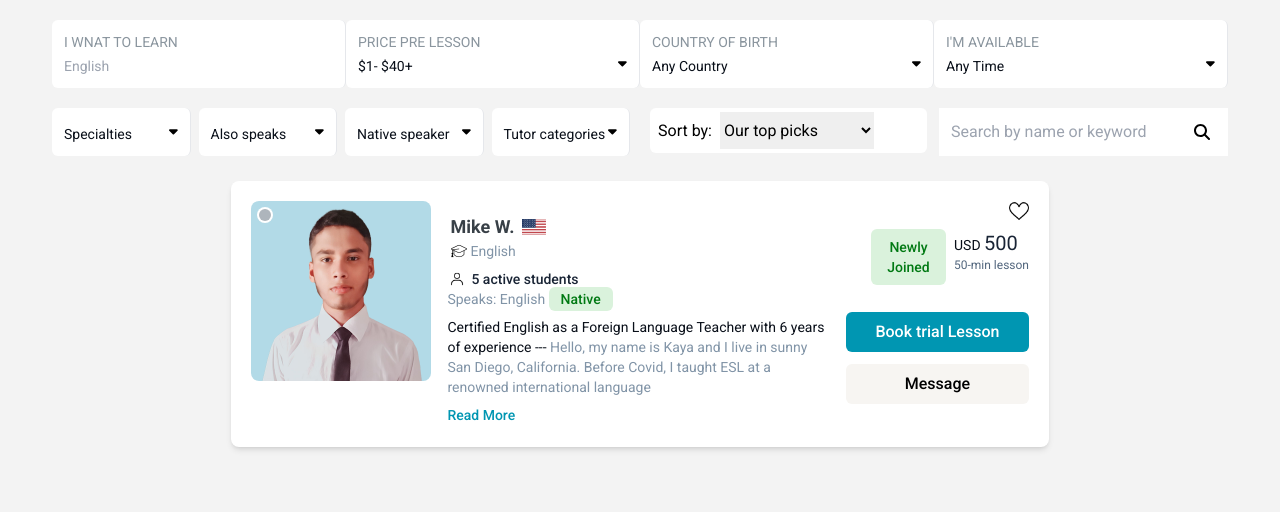
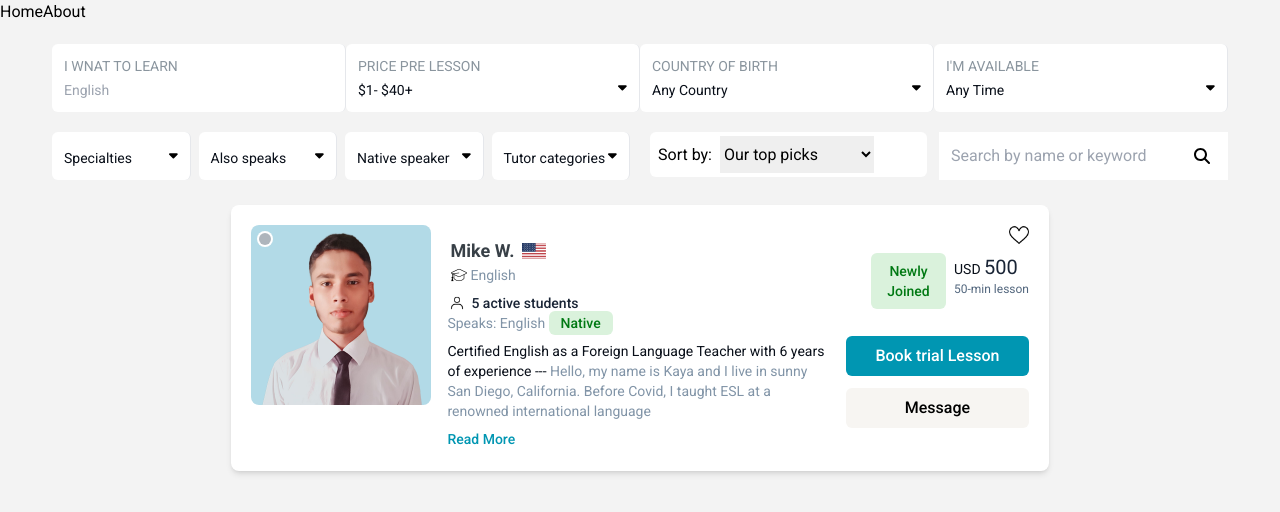
Before and after one commit to wdridoy11/rihisi_vue_client, a Vue app: page / in a window 1280 px wide. Shown: the top 512 px of the page. Built offline with nearby package versions, Linux system fonts and the light colour scheme.

Commit message:
vue router added

```diff
--- a/package.json
+++ b/package.json
@@ -12,7 +12,8 @@
     "@syncfusion/ej2-vue-notifications": "^23.1.40",
     "axios": "^1.5.1",
     "font-awesome": "^4.7.0",
-    "vue": "^3.3.4"
+    "vue": "^3.3.4",
+    "vue-router": "4"
   },
   "devDependencies": {
     "@vitejs/plugin-vue": "^4.4.0",
--- a/src/App.vue
+++ b/src/App.vue
@@ -1,16 +1,22 @@
-<script setup>
-import Home from '../src/components/Home.vue';
-import Search from './components/search/Search.vue';
-import SearchResults from './components/searchResults/SearchResults.vue';
-import TutorDetails from './components/tutorDetails/TutorDetails.vue';
+<script setup lang="ts">
+  import Home from '../src/components/Home.vue';
+  import Search from './components/search/Search.vue';
+  import SearchResults from './components/searchResults/SearchResults.vue';
+  import TutorDetails from './components/tutorDetails/TutorDetails.vue';
+import {RouterView, RouterLink} from 'vue-router'
 </script>
 
 
 <template>
   <main>
-    <!-- <Home></Home> -->
-    <!-- <TutorDetails></TutorDetails> -->
-    <Search></Search>
-    <SearchResults />
+    <header>
+      <div class="wrapper">
+        <nav>
+          <RouterLink to="/">Home</RouterLink>
+          <RouterLink to="/about">About</RouterLink>
+        </nav>
+      </div>
+    </header>
+    <RouterView />
   </main>
 </template>
--- /dev/null
+++ b/src/router/index.ts
@@ -0,0 +1,22 @@
+import { createRouter, createWebHistory } from 'vue-router';
+import HomeView from '../views/HomeView.vue';
+import AboutView from '../views/AboutView.vue';
+
+const router = createRouter({
+    history: createWebHistory(import.meta.env.BASE_URL),
+    routes: [
+      {
+        path: '/',
+        name: 'home',
+        component: HomeView
+      },
+      {
+        path: '/about',
+        name: 'about',
+        component: AboutView
+      }
+    ]
+  })
+
+
+  export default router
--- /dev/null
+++ b/src/views/AboutView.vue
@@ -0,0 +1,6 @@
+<script setup lang="ts">
+    import TutorDetails from '../components/tutorDetails/TutorDetails.vue'
+</script>
+<template>
+    <TutorDetails />
+</template>
--- /dev/null
+++ b/src/views/HomeView.vue
@@ -0,0 +1,11 @@
+<script setup lang="ts">
+    import Search from '../components/search/Search.vue';
+    import SearchResults from '../components/searchResults/SearchResults.vue';
+</script>
+
+<template>
+  <main>
+      <Search />
+      <SearchResults />
+  </main>
+</template>
```
Also changed, not shown: src/main.js (+6 -7 lines), 1 other file (tests, documents, lock files or other folders).
